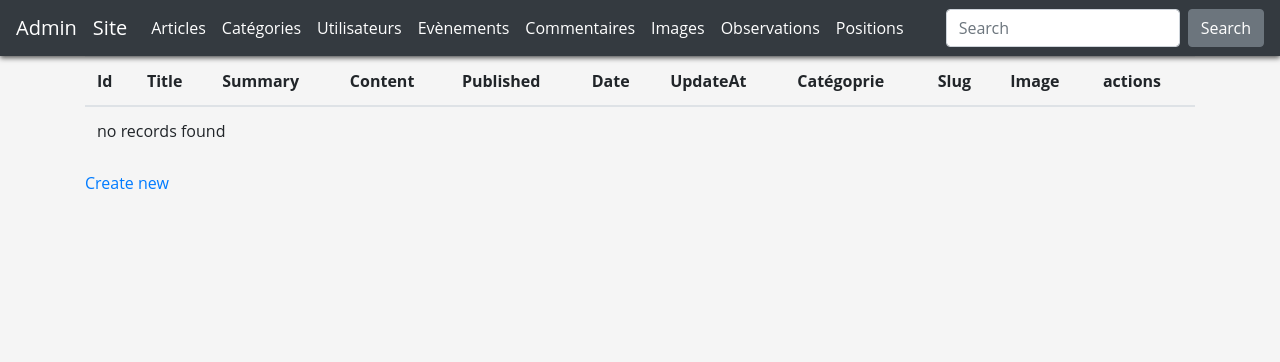
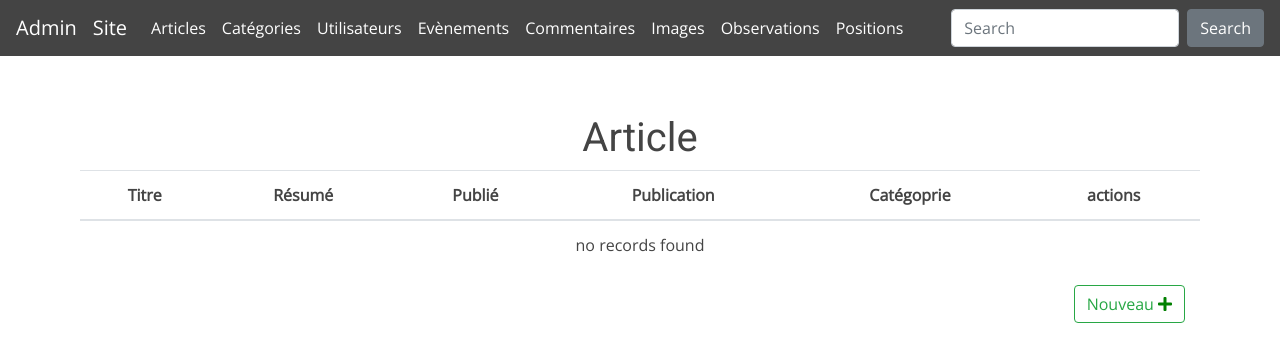
Before and after one commit to stefano-perico/NAO-1, a Symfony app: template templates/back-office/article/index.html.twig in a window 1280 px wide. Shown: the top 362 px of the page. Run offline with Twig, Linux system fonts and the light colour scheme; the template is opened without the code that fills it, so the values that code supplies are empty; some libraries are stand-ins or nearby versions.

Commit message:
debogue vues et développement back-office

```diff
--- a/assets/css/custom/nav.scss
+++ b/assets/css/custom/nav.scss
@@ -1,6 +1,6 @@
 nav{
   background: rgba(255,255,255,1);
-  box-shadow: #555 0 2px 5px;
+  box-shadow: #333 0 2px 5px;
   .navbar-brand img{
     height: 2.5em;
     margin: 0;
--- a/gulpfile.js
+++ b/gulpfile.js
@@ -45,6 +45,6 @@ gulp.task('scriptsScattered', function() {
 
 gulp.task('watch', function () {
     gulp.watch('./assets/**/*', ['sass', 'sassAdmin'
-        ,'scriptsCompact','scriptsScattered'
+        // ,'scriptsCompact','scriptsScattered'
     ]);
 });
--- a/src/Controller/BlogController.php
+++ b/src/Controller/BlogController.php
@@ -3,7 +3,7 @@
 namespace App\Controller;
 
 use App\Entity\Comments;
-use App\Form\CommentType;
+use App\Form\FrontOffice\CommentType;
 use App\Repository\ArticleRepository;
 use App\Repository\UserRepository;
 use App\Services\CommentsService;
--- a/src/Form/CommentType.php
+++ b/src/Form/FrontOffice/CommentType.php
@@ -1,6 +1,6 @@
 <?php
 
-namespace App\Form;
+namespace App\Form\FrontOffice;
 
 use App\Entity\Comments;
 use App\Repository\ArticleRepository;
--- a/src/Form/FrontOffice/ObservationType.php
+++ b/src/Form/FrontOffice/ObservationType.php
@@ -5,7 +5,6 @@ namespace App\Form\FrontOffice;
 use App\Entity\Observation;
 use App\Entity\Taxref;
 use App\Form\ImageType;
-use App\Form\PositionGeoType;
 use App\Repository\ImageRepository;
 use App\Repository\TaxrefRepository;
 use Symfony\Component\Form\AbstractType;
--- a/templates/back-office/article/index.html.twig
+++ b/templates/back-office/article/index.html.twig
@@ -4,44 +4,34 @@
 
 {% block body %}
 
-    <h1>Article index</h1>
+    <h1 class="text-center">Article</h1>
 
     <table class="table">
         <thead>
             <tr>
-                <th>Id</th>
-                <th>Title</th>
-                <th>Summary</th>
-                <th>Content</th>
-                <th>Published</th>
-                <th>Date</th>
-                <th>UpdateAt</th>
+                <th>Titre</th>
+                <th>Résumé</th>
+                <th>Publié</th>
+                <th>Publication</th>
                 <th>Catégoprie</th>
-                <th>Slug</th>
-                <th>Image</th>
                 <th>actions</th>
             </tr>
         </thead>
         <tbody>
         {% for article in articles %}
             <tr>
-                <td>{{ article.id }}</td>
-                <td>{{ article.title }}</td>
-                <td>{{ article.summary }}</td>
-                <td>{{ article.content }}</td>
-                <td>{{ article.published ? 'Yes' : 'No' }}</td>
-                <td>{{ article.date ? article.date|date('Y-m-d') : '' }}</td>
-                <td>{{ article.updateAt ? article.updateAt|date('Y-m-d') : '' }}</td>
-                <td>{{ article.categories.name }}</td>
-                <td>{{ article.slug }}</td>
-                <td>
-                    {% if article.image.image is defined %}
-                        <img src="{{ asset('img/'~article.image.image.name) }}" width="100%">
-                    {% endif %}
-                </td>
-                <td>
-                    <a href="{{ path('article_show', {'id': article.id}) }}">show</a>
-                    <a href="{{ path('article_edit', {'id': article.id}) }}">edit</a>
+                <td>{{ article.title ?? 'null'}}</td>
+                <td>{{ article.summary ?? 'null'}}</td>
+                <td>{{ article.published ? 'Yes' : 'No' ?? 'null'}}</td>
+                <td>{{ article.date ? article.date|date('Y-m-d') : '' ?? 'null' }}</td>
+                <td>{{ article.categories.name ?? 'null' }}</td>
+                <td class="text-right pr-3">
+                    <a class="btn btn-outline-dark" href="{{ path('article_show', {'id': article.id}) }}">
+                        <i class="far fa-eye"></i>
+                    </a>
+                    <a class="btn btn-outline-dark" href="{{ path('article_edit', {'id': article.id}) }}">
+                        <i class="fas fa-edit"></i>
+                    </a>
                 </td>
             </tr>
         {% else %}
@@ -52,5 +42,9 @@
         </tbody>
     </table>
 
-    <a href="{{ path('article_new') }}">Create new</a>
+    <div class="col-12 text-right">
+        <a class="btn btn-outline-success" href="{{ path('article_new') }}">
+            Nouveau <i class="fas fa-plus"></i>
+        </a>
+    </div>
 {% endblock %}
--- a/templates/back-office/base.html.twig
+++ b/templates/back-office/base.html.twig
@@ -3,61 +3,26 @@
     <head>
         <meta charset="UTF-8">
         <title>{% block title %}Welcome!{% endblock %}</title>
-        <script defer src="{{ asset('/build/js/scattered/turbolinks-min.js') }}" data-turbolinks-eval="false"></script>
-        <script defer src="{{ asset('/build/js/compact/compact-min.js') }}" data-turbolinks-eval="false"></script>
         {% block stylesheets %}
-            <link rel="stylesheet" href="{{ asset('/build/css/app.css') }}">
+            <link rel="stylesheet" href="https://stackpath.bootstrapcdn.com/bootstrap/4.1.1/css/bootstrap.min.css" integrity="sha384-WskhaSGFgHYWDcbwN70/dfYBj47jz9qbsMId/iRN3ewGhXQFZCSftd1LZCfmhktB" crossorigin="anonymous">
+            <link href="https://fonts.googleapis.com/css?family=Open+Sans|Roboto" rel="stylesheet">
             <link rel="stylesheet" href="{{ asset('/build/adminCss/app.css') }}">
+            <link rel="stylesheet" href="https://use.fontawesome.com/releases/v5.1.0/css/all.css" integrity="sha384-lKuwvrZot6UHsBSfcMvOkWwlCMgc0TaWr+30HWe3a4ltaBwTZhyTEggF5tJv8tbt" crossorigin="anonymous">
         {% endblock %}
     </head>
-    <body>
+    <body class="admin">
         <header>
+            {% include('back-office/default/nav.html.twig') %}
+        </header>
 
-            <nav class="navbar navbar-expand-lg navbar-dark bg-dark fixed-top">
-                <a class="navbar-brand" href="{{ path('article_index') }}">Admin</a>
-                <a class="navbar-brand" href="{{ path('home') }}">Site</a>
-                <button class="navbar-toggler" type="button" data-toggle="collapse" data-target="#navbarColor02" aria-controls="navbarColor02" aria-expanded="false" aria-label="Toggle navigation">
-                    <span class="navbar-toggler-icon"></span>
-                </button>
+        <div class="container mt-5 custom-container">
+            {% block body %}{% endblock %}
+        </div>
 
-                <div class="collapse navbar-collapse" id="navbarColor02">
-                    <ul class="navbar-nav mr-auto">
-                        <li class="nav-item active">
-                            <a class="nav-link" href="{{ path('article_index') }}">Articles</a>
-                        </li>
-                        <li class="nav-item active">
-                            <a class="nav-link" href="{{ path('category_index') }}">Catégories</a>
-                        </li>
-                        <li class="nav-item active">
-                            <a class="nav-link" href="{{ path('user_index') }}">Utilisateurs</a>
-                        </li>
-                        <li class="nav-item active">
-                            <a class="nav-link" href="{{ path('event_index') }}">Evènements</a>
-                        </li>
-                        <li class="nav-item active">
-                            <a class="nav-link" href="{{ path('comments_index') }}">Commentaires</a>
-                        </li>
-                        <li class="nav-item active">
-                            <a class="nav-link" href="{{ path('image_index') }}">Images</a>
-                        </li>
-                        <li class="nav-item active">
-                            <a class="nav-link" href="{{ path('observation_index') }}">Observations</a>
-                        </li>
-                        <li class="nav-item active">
-                            <a class="nav-link" href="{{ path('position_index') }}">Positions</a>
-                        </li>
-                    </ul>
-                    <form class="form-inline my-2 my-lg-0">
-                        <input class="form-control mr-sm-2" type="text" placeholder="Search">
-                        <button class="btn btn-secondary my-2 my-sm-0" type="submit">Search</button>
-                    </form>
-                </div>
-            </nav>
-
-        </header>
-        <div class="container">
-        {% block body %}{% endblock %}
-        {% block javascripts %}{% endblock %}
-        </div>
+        {% block javascripts %}
+            <script src="https://code.jquery.com/jquery-3.3.1.min.js" integrity="sha384-q8i/X+965DzO0rT7abK41JStQIAqVgRVzpbzo5smXKp4YfRvH+8abtTE1Pi6jizo" crossorigin="anonymous"></script>
+            <script src="https://cdnjs.cloudflare.com/ajax/libs/popper.js/1.14.3/umd/popper.min.js" integrity="sha384-ZMP7rVo3mIykV+2+9J3UJ46jBk0WLaUAdn689aCwoqbBJiSnjAK/l8WvCWPIPm49" crossorigin="anonymous"></script>
+            <script src="https://stackpath.bootstrapcdn.com/bootstrap/4.1.1/js/bootstrap.min.js" integrity="sha384-smHYKdLADwkXOn1EmN1qk/HfnUcbVRZyYmZ4qpPea6sjB/pTJ0euyQp0Mk8ck+5T" crossorigin="anonymous"></script>
+        {% endblock %}
     </body>
 </html>
--- /dev/null
+++ b/templates/back-office/default/nav.html.twig
@@ -0,0 +1,40 @@
+<nav class="navbar navbar-expand-lg navbar-dark bg-dark sticky-top">
+    <a class="navbar-brand" href="{{ path('article_index') }}">Admin</a>
+    <a class="navbar-brand" href="{{ path('home') }}">Site</a>
+    <button class="navbar-toggler" type="button" data-toggle="collapse" data-target="#navbarColor02" aria-controls="navbarColor02" aria-expanded="false" aria-label="Toggle navigation">
+        <span class="navbar-toggler-icon"></span>
+    </button>
+
+    <div class="collapse navbar-collapse" id="navbarColor02">
+        <ul class="navbar-nav mr-auto">
+            <li class="nav-item active">
+                <a class="nav-link" href="{{ path('article_index') }}">Articles</a>
+            </li>
+            <li class="nav-item active">
+                <a class="nav-link" href="{{ path('category_index') }}">Catégories</a>
+            </li>
+            <li class="nav-item active">
+                <a class="nav-link" href="{{ path('user_index') }}">Utilisateurs</a>
+            </li>
+            <li class="nav-item active">
+                <a class="nav-link" href="{{ path('event_index') }}">Evènements</a>
+            </li>
+            <li class="nav-item active">
+                <a class="nav-link" href="{{ path('comments_index') }}">Commentaires</a>
+            </li>
+            <li class="nav-item active">
+                <a class="nav-link" href="{{ path('image_index') }}">Images</a>
+            </li>
+            <li class="nav-item active">
+                <a class="nav-link" href="{{ path('observation_index') }}">Observations</a>
+            </li>
+            <li class="nav-item active">
+                <a class="nav-link" href="{{ path('position_index') }}">Positions</a>
+            </li>
+        </ul>
+        <form class="form-inline my-2 my-lg-0">
+            <input class="form-control mr-sm-2" type="text" placeholder="Search">
+            <button class="btn btn-secondary my-2 my-sm-0" type="submit">Search</button>
+        </form>
+    </div>
+</nav>
--- a/templates/default/footer.html.twig
+++ b/templates/default/footer.html.twig
@@ -3,7 +3,9 @@
         <div class="row">
             <div class="col-md-4 text-center"></div>
             <div class="col-md-4 text-center mb-3">
-                <a href="#">Nous contacter</a> / <a href="#">Presse</a> / <a href="#">Mentions légales</a>
+                <a href="#">Nous contacter</a> /
+                <a href="#">Presse</a> /
+                <a href="#">Mentions légales</a>
             </div>
             <div class="col-md-4 d-flex justify-content-center">
                 <img class="align-content-center" src="{{ asset('imgSite/Groupe 665.png') }}" alt="">
--- a/templates/views/blog/article.html.twig
+++ b/templates/views/blog/article.html.twig
@@ -115,7 +115,7 @@
                 ">
                 <div class="row mb-2">
                     <div class="col-2 col-md-1">
-                        <img class="rounded-circle" width="40" height="40" src="{{ asset('img/'~comment.author.image.image.name) }}">
+                        <img class="rounded-circle" width="40" height="40" src="{{ asset('img/'~comment.author.image.image.name ?? null) }}">
                     </div>
                     <div class="col-10 col-md-11">
                         <p class="font-weight-bold">Commentaire de {{ comment.author.firstName }} {{ comment.author.lastName }}</p>
--- a/templates/views/blog/index.html.twig
+++ b/templates/views/blog/index.html.twig
@@ -29,7 +29,7 @@
                     {% endif %}
                     <div class="card-body">
                         <h2 class="card-title">{{ article.title }}</h2>
-                        <p class="card-text text-justify">{{ article.content }}</p>
+                        <p class="card-text text-justify">{{ article.summary }}</p>
                         <div class="text-right">
                             <a href="{{ path('blogArticle' ,{slug : article.Slug}) }}">
                                 <img src="{{ asset('imgSite/buttons/Symbole 3 – 6.png') }}" alt="" height="50px;">
--- a/templates/views/connexion.html.twig
+++ b/templates/views/connexion.html.twig
@@ -52,7 +52,6 @@
                             <label class="custom-file-label" for="user_image_imageFile">Choisissez une image</label>
                         </div>
                     </div>
-                    {{ form_widget(formCreateAccount.image.alt, {'attr':{'class':'form-control mt-2', 'placeholder':'Description de l\'image'}}) }}
                     {{ form_rest(formCreateAccount) }}
                 </div>
                 <button class="btn btn-lg btn-success btn-block col-12  col-md-4 offset-md-8 mt-2" type="submit">Créer un compte !</button>
```
Also changed, not shown: assets/adminCss/app.scss (+38 -2 lines), src/Controller/backOffice/ArticleController.php (+5 -5 lines), src/Entity/Image.php (+28 -0 lines), src/Form/FrontOffice/PositionGeoType.php (renamed from src/Form/PositionGeoType.php, +1 -6 lines), public/build/adminCss/app.css, public/build/css/app.css, public/imgSite/pages/admin/shutterstock_inside_blog.jpg (added).
